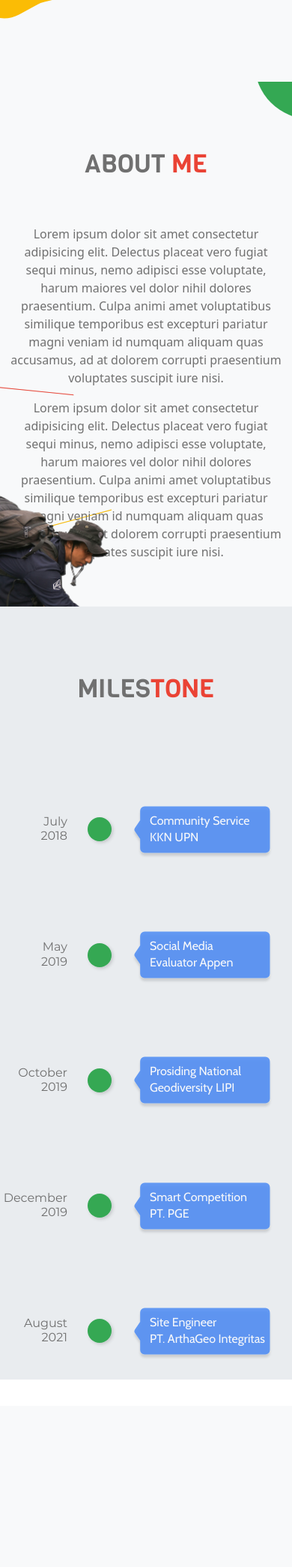
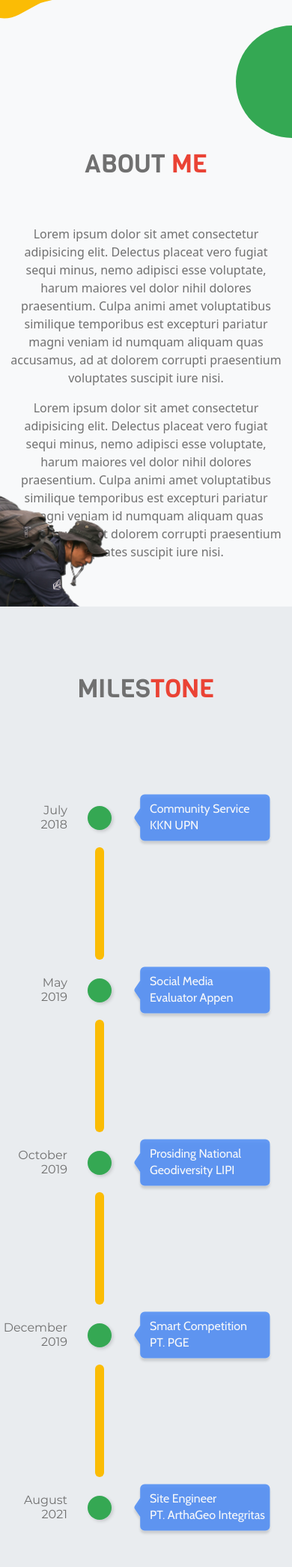
Before and after one commit to belankus/belankus.github.io, a PHP site: page / in a window 390 px wide. Shown: the part 601-2691 px from the top of the page at 75% size. Before the commit the page ends 2441 px from the top, so only its background shows below. Run offline with PHP 8.4, Linux system fonts and the light colour scheme.

Commit message:
improve milestone

```diff
--- a/css/main.css
+++ b/css/main.css
@@ -92,8 +92,8 @@ header .gerigi2 {
 
 header .gerigi3 {
   position: absolute;
-  top: -100 0.14px;
-  left: 991.37px;
+  top: -100.14px;
+  left: 961.37px;
   z-index: 4;
 }
 
@@ -178,6 +178,10 @@ header .cover .welcome .playground .hijau {
 
 header .cover .deskripsi {
   color: #707070;
+}
+
+header .polygon2 {
+  display: none;
 }
 
 section {
@@ -474,6 +478,13 @@ section .main {
   line-height: 22px;
 }
 
+.milestone .garis-hp1,
+.milestone .garis-hp2,
+.milestone .garis-hp3,
+.milestone .garis-hp4 {
+  display: none;
+}
+
 .milestone .garis1 {
   -ms-grid-row: 2;
   -ms-grid-column: 3;
@@ -646,13 +657,20 @@ section .main {
     font-size: 30px;
     line-height: 34px;
   }
+  header .polygon2 {
+    display: block;
+    position: absolute;
+    bottom: -75px;
+    right: -75px;
+    z-index: 0;
+  }
   .about {
     position: relative;
   }
   .about .polygon2 {
     position: absolute;
-    top: -100px;
-    right: -100px;
+    top: -75px;
+    right: -75px;
     z-index: 0;
   }
   .about p {
@@ -668,12 +686,18 @@ section .main {
   .about img {
     width: 150px;
   }
+  .about .garis-1,
+  .about .garis-2 {
+    display: none;
+  }
   .about .wave,
   .about .wave1 {
     display: none;
   }
   .milestone {
     width: 100%;
+    position: relative;
+    height: 1500px;
   }
   .milestone .grid-container {
     -webkit-column-gap: 30px;
@@ -682,16 +706,16 @@ section .main {
     display: grid;
     -ms-grid-columns: 120px 20px auto;
         grid-template-columns: 120px 20px auto;
-    -ms-grid-rows: (1fr)[9];
-        grid-template-rows: repeat(9, 1fr);
+    -ms-grid-rows: (100px)[9];
+        grid-template-rows: repeat(9, 100px);
         grid-template-areas: "tanggal4 titik4 konten4"
- ". . ."
+ ". garis-hp1 ."
  "tanggal5 titik5 konten5"
- ". . ."
+ ". garis-hp2 ."
  "tanggal6 titik6 konten6"
- ". . ."
+ ". garis-hp3 ."
  "tanggal7 titik7 konten7"
- ". . ."
+ ". garis-hp4 ."
  "tanggal8 titik8 konten8";
   }
   .milestone h3 {
@@ -835,6 +859,34 @@ section .main {
   .milestone .konten8 .konten-hp {
     display: block;
   }
+  .milestone .garis-hp1,
+  .milestone .garis-hp2,
+  .milestone .garis-hp3,
+  .milestone .garis-hp4 {
+    display: block;
+    position: relative;
+    left: -27px;
+  }
+  .milestone .garis-hp1 {
+    -ms-grid-row: 2;
+    -ms-grid-column: 2;
+    grid-area: garis-hp1;
+  }
+  .milestone .garis-hp2 {
+    -ms-grid-row: 4;
+    -ms-grid-column: 2;
+    grid-area: garis-hp2;
+  }
+  .milestone .garis-hp3 {
+    -ms-grid-row: 6;
+    -ms-grid-column: 2;
+    grid-area: garis-hp3;
+  }
+  .milestone .garis-hp4 {
+    -ms-grid-row: 8;
+    -ms-grid-column: 2;
+    grid-area: garis-hp4;
+  }
   .milestone .tanggal1,
   .milestone .tanggal2,
   .milestone .tanggal3,
--- a/css/main.scss
+++ b/css/main.scss
@@ -93,8 +93,8 @@ header {
   }
   .gerigi3 {
     position: absolute;
-    top: -100 0.14px;
-    left: 991.37px;
+    top: -100.14px;
+    left: 961.37px;
     z-index: 4;
   }
   .polygon1 {
@@ -171,6 +171,9 @@ header {
     .deskripsi {
       color: $huruf;
     }
+  }
+  .polygon2 {
+    display: none;
   }
 }
 
@@ -399,6 +402,12 @@ section {
       line-height: 22px;
     }
   }
+  .garis-hp1,
+  .garis-hp2,
+  .garis-hp3,
+  .garis-hp4 {
+    display: none;
+  }
   .garis1 {
     grid-area: garis1;
     // background: $kuning;
@@ -538,6 +547,13 @@ section {
         line-height: 34px;
       }
     }
+    .polygon2 {
+      display: block;
+      position: absolute;
+      bottom: -75px;
+      right: -75px;
+      z-index: 0;
+    }
   }
 
   .about {
@@ -545,8 +561,8 @@ section {
 
     .polygon2 {
       position: absolute;
-      top: -100px;
-      right: -100px;
+      top: -75px;
+      right: -75px;
       z-index: 0;
     }
     p {
@@ -563,6 +579,11 @@ section {
     img {
       width: 150px;
     }
+    .garis-1,
+    .garis-2 {
+      display: none;
+    }
+
     .wave,
     .wave1 {
       display: none;
@@ -570,21 +591,22 @@ section {
   }
   .milestone {
     width: 100%;
-
+    position: relative;
+    height: 1500px;
     .grid-container {
       column-gap: 30px;
       display: grid;
       grid-template-columns: 120px 20px auto;
-      grid-template-rows: repeat(9, 1fr);
+      grid-template-rows: repeat(9, 100px);
       grid-template-areas:
         "tanggal4 titik4 konten4"
-        ". . ."
+        ". garis-hp1 ."
         "tanggal5 titik5 konten5"
-        ". . ."
+        ". garis-hp2 ."
         "tanggal6 titik6 konten6"
-        ". . ."
+        ". garis-hp3 ."
         "tanggal7 titik7 konten7"
-        ". . ."
+        ". garis-hp4 ."
         "tanggal8 titik8 konten8";
     }
     h3 {
@@ -683,6 +705,28 @@ section {
       }
     }
 
+    .garis-hp1,
+    .garis-hp2,
+    .garis-hp3,
+    .garis-hp4 {
+      display: block;
+      position: relative;
+      left: -27px;
+    }
+
+    .garis-hp1 {
+      grid-area: garis-hp1;
+    }
+    .garis-hp2 {
+      grid-area: garis-hp2;
+    }
+    .garis-hp3 {
+      grid-area: garis-hp3;
+    }
+    .garis-hp4 {
+      grid-area: garis-hp4;
+    }
+
     .tanggal1,
     .tanggal2,
     .tanggal3,
--- a/index.html
+++ b/index.html
@@ -58,6 +58,7 @@
       <div class="trapesium1"><img src="img/trapesium1.svg" alt="" /></div>
       <div class="trapesium2"><img src="img/trapesium2.svg" alt="" /></div>
       <div class="trapesium3"><img src="img/trapesium3.svg" alt="" /></div>
+      <div class="polygon2"><img src="img/polygon2.svg" width="150px" alt="" /></div>
     </header>
     <!-- Akhir Cover -->
     <!-- about -->
@@ -132,6 +133,10 @@
         <div class="garis5"><img src="img/garis-lengkung.svg" alt="" /></div>
         <div class="garis6"><img src="img/garis-6.svg" alt="" /></div>
         <div class="garis7"><img src="img/garis-7.svg" alt="" /></div>
+        <div class="garis-hp1"><img src="img/garis-hp.svg" alt="" /></div>
+        <div class="garis-hp2"><img src="img/garis-hp.svg" alt="" /></div>
+        <div class="garis-hp3"><img src="img/garis-hp.svg" alt="" /></div>
+        <div class="garis-hp4"><img src="img/garis-hp.svg" alt="" /></div>
         <div class="konten1">
           <img src="img/konten.svg" alt="" />
           <p class="konten">Lab Assistant <br />Geokomputasi UPN</p>
```
Also changed, not shown: img/garis-hp.svg (added), 1 other file.
